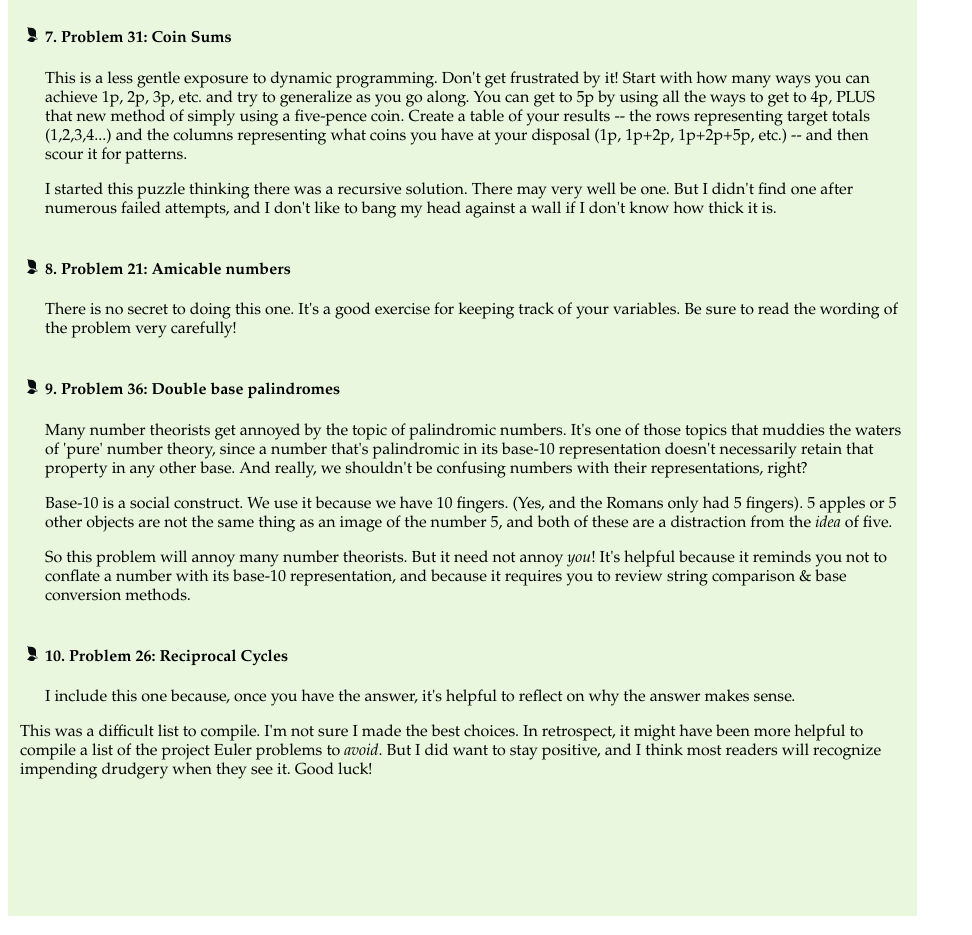
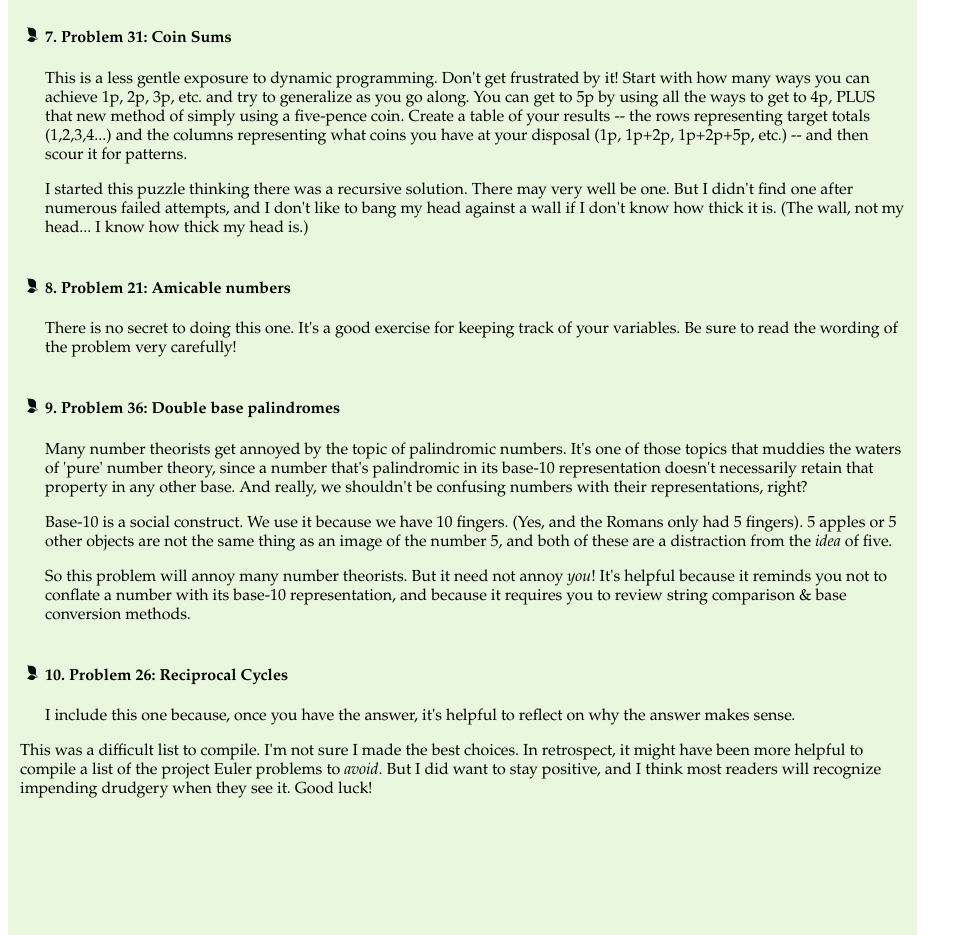
Before and after one commit to pgblu/pgblu.github.io, a plain HTML site: page blog/on-project-euler.html in a window 1280 px wide. Shown: the part 1784-2719 px from the top of the page, without its empty margins (0-972 px from the left). Drawn offline with Linux system fonts and the light colour scheme.

Commit message:
Small edit in the new post

```diff
--- a/blog/on-project-euler.html
+++ b/blog/on-project-euler.html
@@ -50,7 +50,7 @@
       <li>
         <h4>7. Problem 31: Coin Sums</h4>
         <p>This is a less gentle exposure to dynamic programming. Don't get frustrated by it! Start with how many ways you can achieve 1p, 2p, 3p, etc. and try to generalize as you go along. You can get to 5p by using all the ways to get to 4p, PLUS that new method of simply using a five-pence coin. Create a table of your results -- the rows representing target totals (1,2,3,4...) and the columns representing what coins you have at your disposal (1p, 1p+2p, 1p+2p+5p, etc.) -- and then scour it for patterns.</p>
-        <p>I started this puzzle thinking there was a recursive solution. There may very well be one. But I didn't find one after numerous failed attempts, and I don't like to bang my head against a wall if I don't know how thick it is.</p>
+        <p>I started this puzzle thinking there was a recursive solution. There may very well be one. But I didn't find one after numerous failed attempts, and I don't like to bang my head against a wall if I don't know how thick it is. (The wall, not my head... I know how thick my head is.)</p>
       </li>
       <li>
         <h4>8. Problem 21: Amicable numbers</h4>
```
